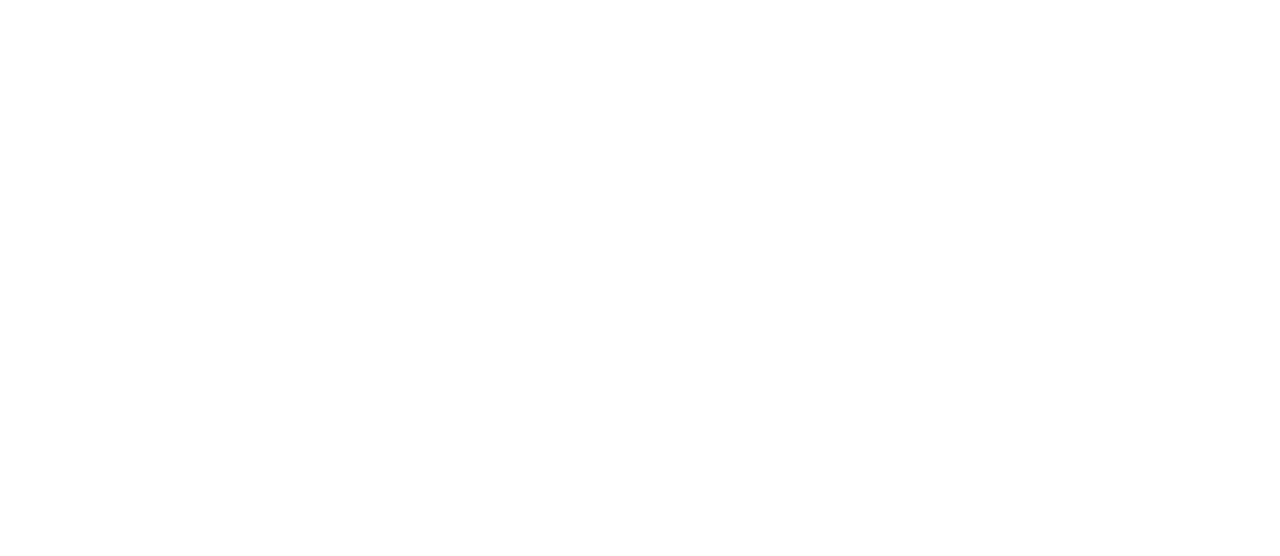
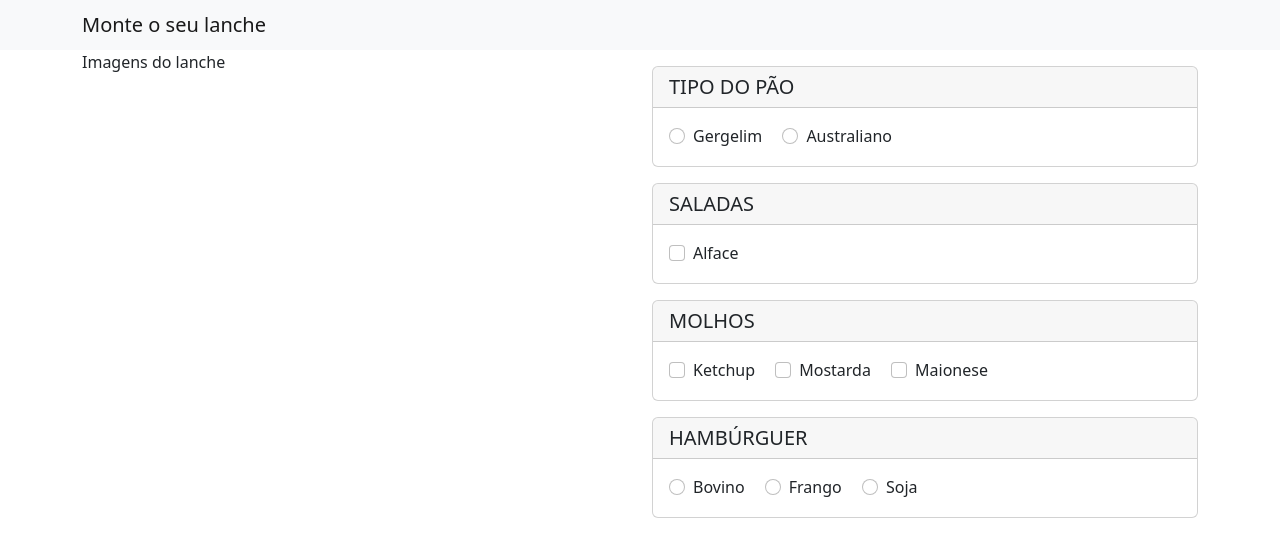
Before and after one commit to juniorzmartin/mini-projeto-vue-montando-o-lanche, a plain HTML site: page index.html in a window 1280 px wide. Drawn offline with nearby package versions, Linux system fonts and the light colour scheme.

Commit message:
Implementando a interface

```diff
--- a/index.html
+++ b/index.html
@@ -15,7 +15,123 @@
 
 </head>
 <body>
-    <div id="app"></div>
+    <!-- As a heading -->
+    <nav class="navbar bg-light">
+        <div class="container">
+        <span class="navbar-brand mb-0 h1">Monte o seu lanche</span>
+        </div>
+     </nav>
+
+    <div class="container">
+        <div id="app">
+            <div class="row">
+                <div class="col-md-6">
+                    Imagens do lanche
+                </div>
+                <div class="col-md-6">
+                    <!--Tipo do pão-->
+                    <div class="row mt-3">
+                        <div class="col">
+                            <div class="card">
+                                <h5 class="card-header">TIPO DO PÃO</h5>
+                                <div class="card-body">
+                                    <div class="form-check form-check-inline">
+                                        <input class="form-check-input" type="radio">
+                                        <label class="form-check-label" >
+                                          Gergelim
+                                        </label>
+                                      </div>
+                                      <div class="form-check form-check-inline">
+                                        <input class="form-check-input" type="radio">
+                                        <label class="form-check-label" >
+                                          Australiano
+                                        </label>
+                                      </div>
+                                </div>
+                            </div>
+                        </div>
+                    </div>
+
+                    <!--Saladas-->
+                    <div class="row mt-3">
+                        <div class="col">
+                            <div class="card">
+                                <h5 class="card-header">SALADAS</h5>
+                                <div class="card-body">
+                                    <div class="form-check">
+                                        <input class="form-check-input" type="checkbox" >
+                                        <label class="form-check-label">
+                                          Alface
+                                        </label>
+                                    </div>
+                                </div>
+                            </div>
+                        </div>
+                    </div>
+
+                    <!--Molhos-->
+                    <div class="row mt-3">
+                        <div class="col">
+                            <div class="card">
+                                <h5 class="card-header">MOLHOS</h5>
+                                <div class="card-body">
+                                    <div class="form-check form-check-inline">
+                                        <input class="form-check-input" type="checkbox" >
+                                        <label class="form-check-label">
+                                          Ketchup
+                                        </label>
+                                    </div>
+                                    <div class="form-check form-check-inline">
+                                        <input class="form-check-input" type="checkbox" >
+                                        <label class="form-check-label">
+                                          Mostarda
+                                        </label>
+                                    </div>
+                                    <div class="form-check form-check-inline">
+                                        <input class="form-check-input" type="checkbox" >
+                                        <label class="form-check-label">
+                                          Maionese
+                                        </label>
+                                    </div>
+                                </div>
+                            </div>
+                        </div>
+                    </div>
+
+                    <!--Tipo Hambúrguer-->
+                    <div class="row mt-3">
+                        <div class="col">
+                            <div class="card">
+                                <h5 class="card-header">HAMBÚRGUER</h5>
+                                <div class="card-body">
+                                    <div class="form-check form-check-inline">
+                                        <input class="form-check-input" type="radio">
+                                        <label class="form-check-label" >
+                                          Bovino
+                                        </label>
+                                      </div>
+                                      <div class="form-check form-check-inline">
+                                        <input class="form-check-input" type="radio">
+                                        <label class="form-check-label" >
+                                          Frango
+                                        </label>
+                                      </div>
+                                      <div class="form-check form-check-inline">
+                                        <input class="form-check-input" type="radio">
+                                        <label class="form-check-label" >
+                                          Soja
+                                        </label>
+                                      </div>
+                                </div>
+                            </div>
+                        </div>
+                    </div>
+                </div>
+            </div>
+        </div>
+    </div>
+
+
 
     <script>
         const vm = new Vue({
```
